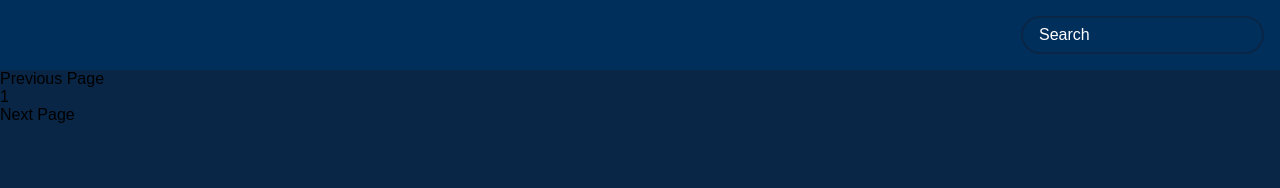
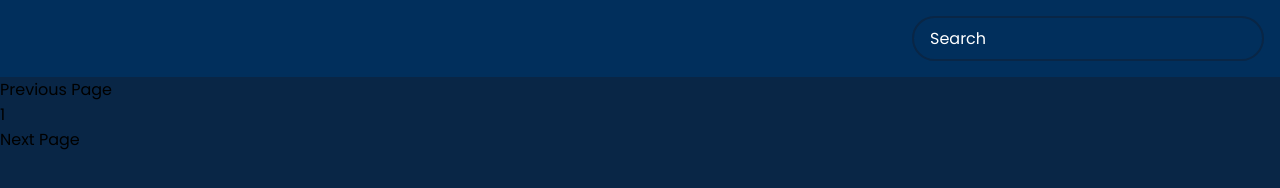
Before and after one commit to Snaida22/MovieApp, a plain HTML site: page index.html in a window 1280 px wide. Drawn offline with Linux system fonts and the light colour scheme.

Commit message:
add import link

```diff
--- a/style.css
+++ b/style.css
@@ -1,3 +1,5 @@
+@import url('https://fonts.googleapis.com/css2?family=Poppins:wght@200;400;700&display=swap');
+
 *{
     box-sizing: border-box;
 }
```
